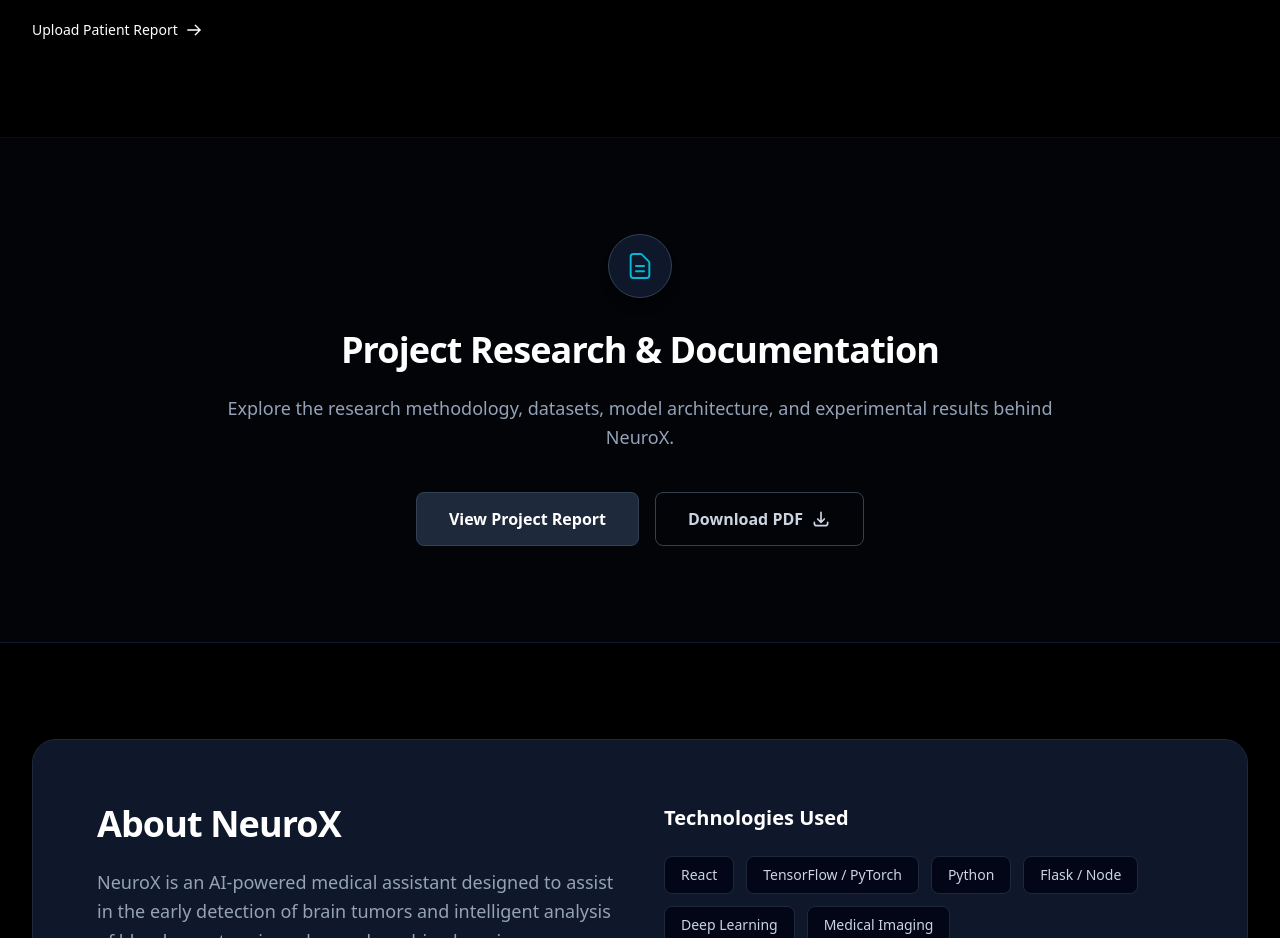
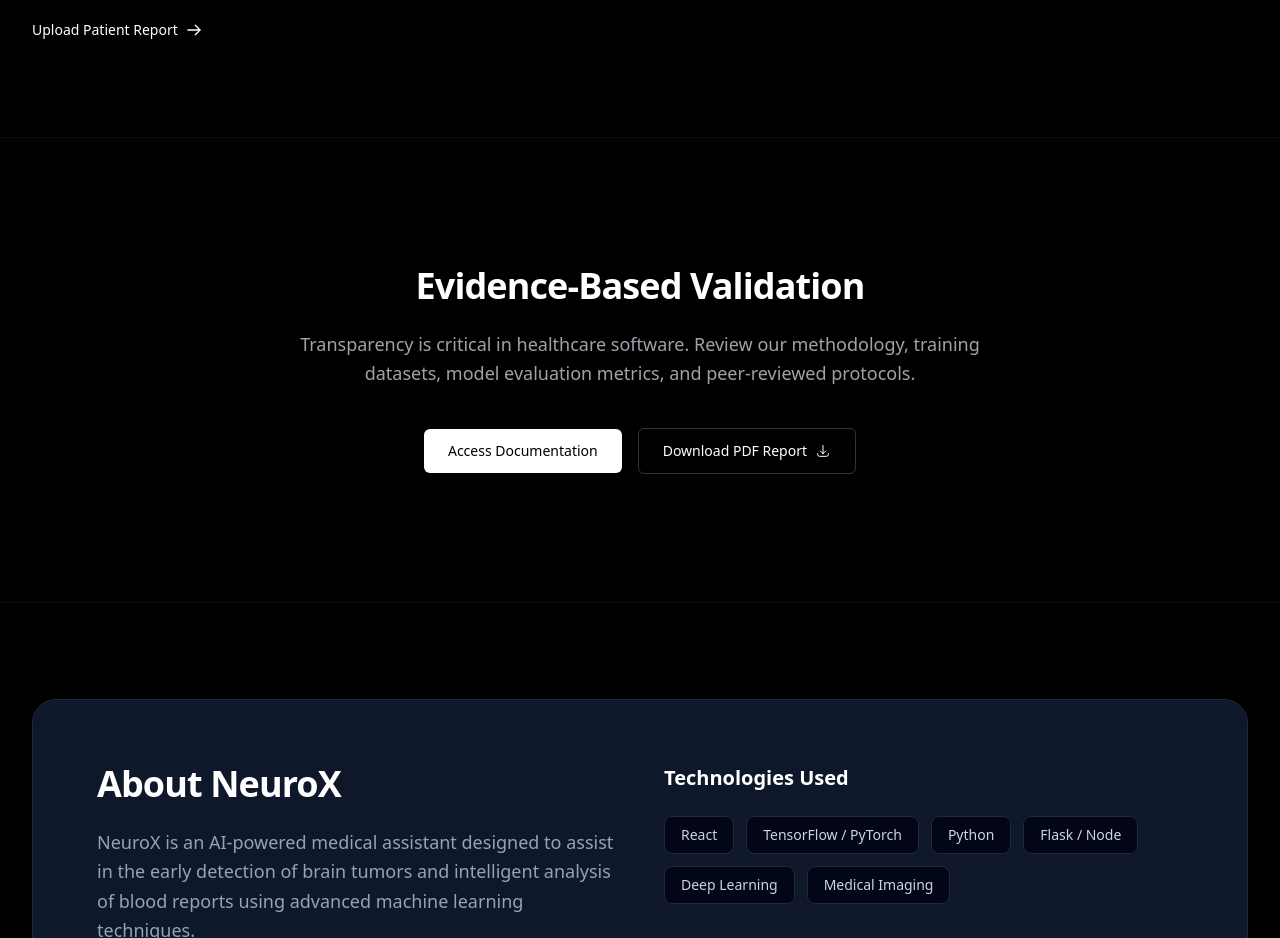
Before and after one commit to imharry18/NeuroX, a Next.js app in the folder frontend/: page / in a window 1280 px wide. Shown: the part 1860-2798 px from the top of the page. Built offline with nearby package versions, Linux system fonts and the light colour scheme.

Commit message:
Add project report section

```diff
--- a/frontend/src/components/ProjectReport.jsx
+++ b/frontend/src/components/ProjectReport.jsx
@@ -1,36 +1,30 @@
-// src/components/ProjectReport.jsx
 import Link from "next/link";
 
 export default function ProjectReport() {
   return (
-    <section id="project-report" className="py-24 border-b border-slate-900 bg-slate-900/20">
-      <div className="max-w-4xl mx-auto px-4 sm:px-6 lg:px-8 text-center">
-        <div className="inline-flex items-center justify-center w-16 h-16 rounded-full bg-slate-900 border border-slate-700 mb-8 shadow-lg">
-          <svg className="w-8 h-8 text-cyan-500" fill="none" viewBox="0 0 24 24" stroke="currentColor">
-            <path strokeLinecap="round" strokeLinejoin="round" strokeWidth={1.5} d="M9 12h6m-6 4h6m2 5H7a2 2 0 01-2-2V5a2 2 0 012-2h5.586a1 1 0 01.707.293l5.414 5.414a1 1 0 01.293.707V19a2 2 0 01-2 2z" />
-          </svg>
-        </div>
-        <h2 className="text-3xl md:text-4xl font-bold text-white tracking-tight mb-6">
-          Project Research & Documentation
+    <section id="project-report" className="py-32 border-b border-white/5">
+      <div className="max-w-3xl mx-auto px-4 sm:px-6 lg:px-8 text-center">
+        <h2 className="text-3xl md:text-4xl font-semibold text-white tracking-tight mb-6">
+          Evidence-Based Validation
         </h2>
-        <p className="text-lg text-slate-400 mb-10 leading-relaxed">
-          Explore the research methodology, datasets, model architecture, and experimental results behind NeuroX.
+        <p className="text-lg text-zinc-400 font-light mb-10 leading-relaxed">
+          Transparency is critical in healthcare software. Review our methodology, training datasets, model evaluation metrics, and peer-reviewed protocols.
         </p>
         <div className="flex flex-col sm:flex-row justify-center items-center gap-4">
           <Link
             href="/research"
-            className="inline-flex justify-center items-center px-8 py-3.5 text-base font-semibold text-white bg-slate-800 border border-slate-700 rounded-lg hover:border-cyan-500 hover:bg-slate-800 transition-all w-full sm:w-auto"
+            className="inline-flex justify-center items-center px-6 py-3 text-sm font-medium text-black bg-white rounded-md hover:bg-zinc-200 transition-all w-full sm:w-auto"
           >
-            View Project Report
+            Access Documentation
           </Link>
           <a
             href="/assets/NeuroX_Report.pdf"
             download
-            className="inline-flex justify-center items-center px-8 py-3.5 text-base font-semibold text-slate-300 bg-transparent border border-slate-700 rounded-lg hover:text-white hover:border-slate-500 transition-all w-full sm:w-auto"
+            className="inline-flex justify-center items-center px-6 py-3 text-sm font-medium text-white bg-transparent border border-white/20 rounded-md hover:bg-white/5 transition-all w-full sm:w-auto"
           >
-            Download PDF
-            <svg className="w-5 h-5 ml-2" fill="none" viewBox="0 0 24 24" stroke="currentColor">
-              <path strokeLinecap="round" strokeLinejoin="round" strokeWidth={2} d="M4 16v1a3 3 0 003 3h10a3 3 0 003-3v-1m-4-4l-4 4m0 0l-4-4m4 4V4" />
+            Download PDF Report
+            <svg className="w-4 h-4 ml-2" fill="none" viewBox="0 0 24 24" stroke="currentColor">
+              <path strokeLinecap="square" strokeLinejoin="miter" strokeWidth={1.5} d="M4 16v1a3 3 0 003 3h10a3 3 0 003-3v-1m-4-4l-4 4m0 0l-4-4m4 4V4" />
             </svg>
           </a>
         </div>
```
